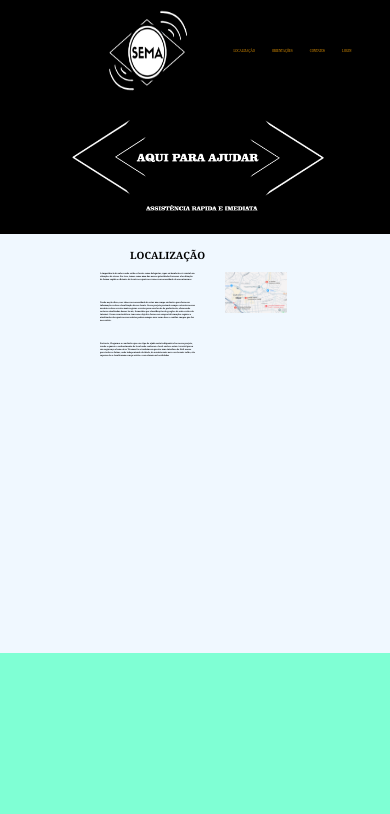
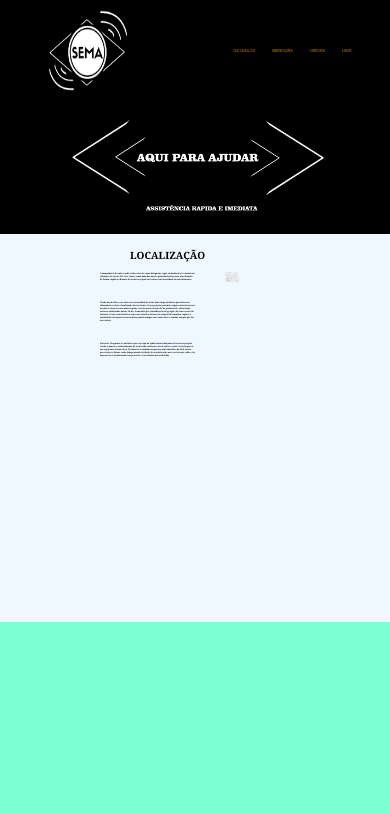
Before and after one commit to Magnusxy333/sos_mobile_tes_1, a plain HTML site: page index.html in a window 390 px wide. Shown: the top 814 px of the page. Drawn offline with Linux system fonts and the light colour scheme.

Commit message:
Update style.css
teste

```diff
--- a/style.css
+++ b/style.css
@@ -527,8 +527,28 @@ font-family: 'Franklin Gothic Medium', 'Arial Narrow', Arial, sans-serif;
 
 @media (max-width: 400px) {
 
+  .header{
+    height: 100px;
+
+    display: grid;
+    grid-template-columns: 1fr 1fr;
+    flex-direction: column;
+    justify-content: space-between;
+
+    position: fixed;
+    top: 0;
+    left: 0;
+    right: 0;
+    z-index: 100;
+
+    background-color: white;
+
+    transition: background-color 2000ms;
+  }
   .icon{
-   width: 70%;
+    margin-left: 20px;
+    width: 70%;
+    height: 95px;
   }
 
   .banner-test{
@@ -574,6 +594,6 @@ font-family: 'Franklin Gothic Medium', 'Arial Narrow', Arial, sans-serif;
 
     padding-bottom: 140px;
 
-    width: 65%;
+    width: 15%;
   }
 }
```
